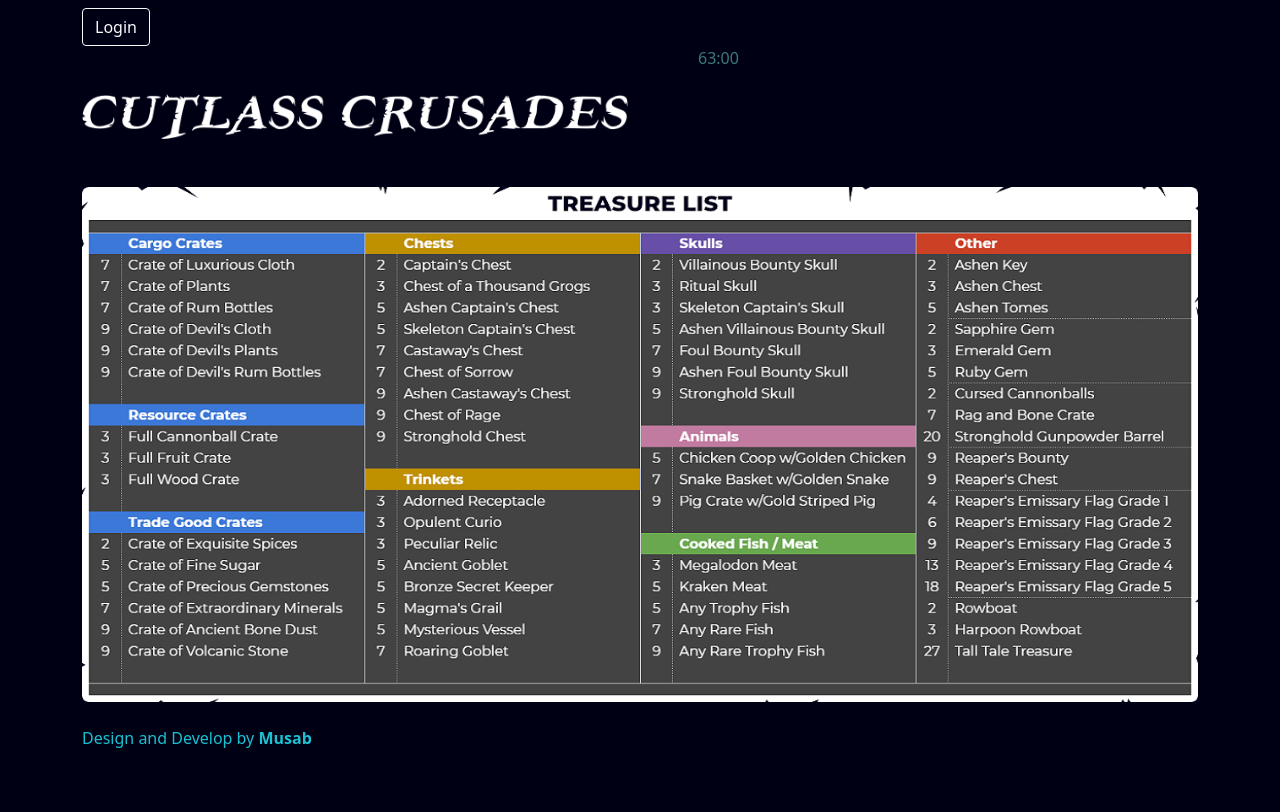
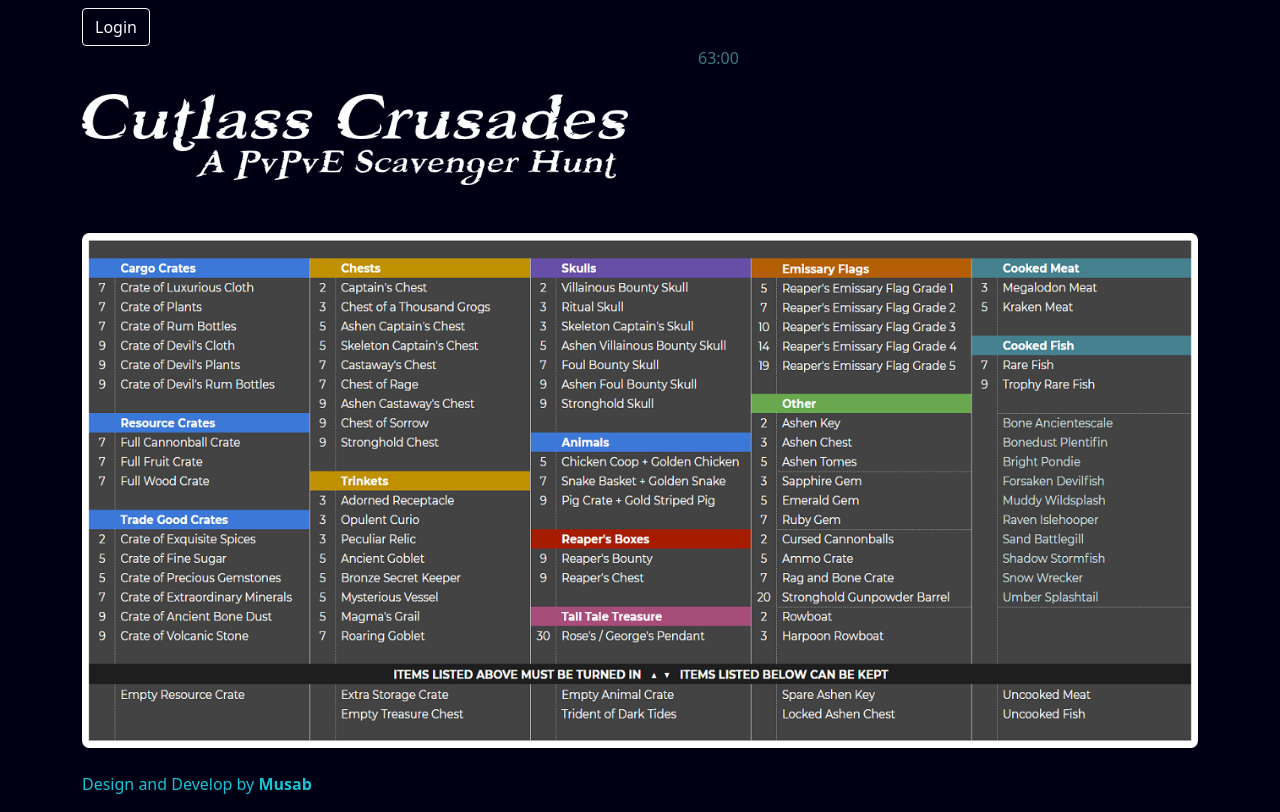
Before and after one commit to SourScar/countdown, a website: page front/index.html in a window 1280 px wide. Drawn offline with nearby package versions, Linux system fonts and the light colour scheme; no server answers.

Commit message:
Update index.html

```diff
--- a/front/index.html
+++ b/front/index.html
@@ -31,7 +31,7 @@
         </div>
         <div class="row">
             <div class="col-sm-6 d-flex justify-content-start mt-5 mb-5">
-                <img src="CCtext-2.png" class="img-fluid" alt="Cutlass Crusades">
+                <img src="CCtext-3.png" class="img-fluid" alt="Cutlass Crusades">
             </div>
             <div class="col-sm-6 d-flex justify-content-end">
                 <main class="pomodoro-timer">
@@ -63,7 +63,7 @@
         </div>
         <div class="row pl-4">
             <div class="col-sm">
-                <img src="treasurelist-6.png" class="img-fluid" alt="Treasure List">
+                <img src="treasurelist-7.png" class="img-fluid" alt="Treasure List">
             </div>
         </div>
         <div class="row pl-4 pt-4">
```
